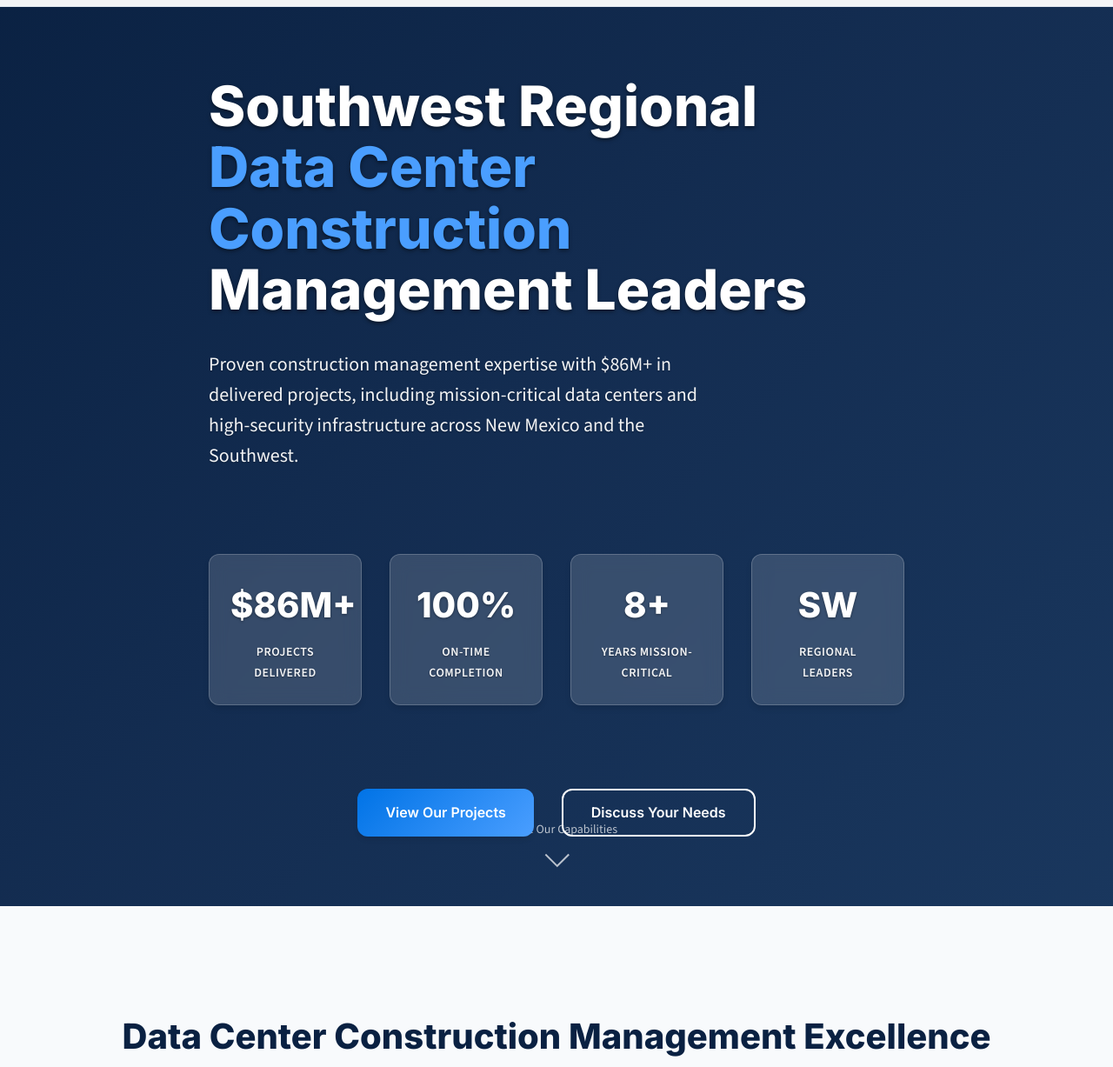
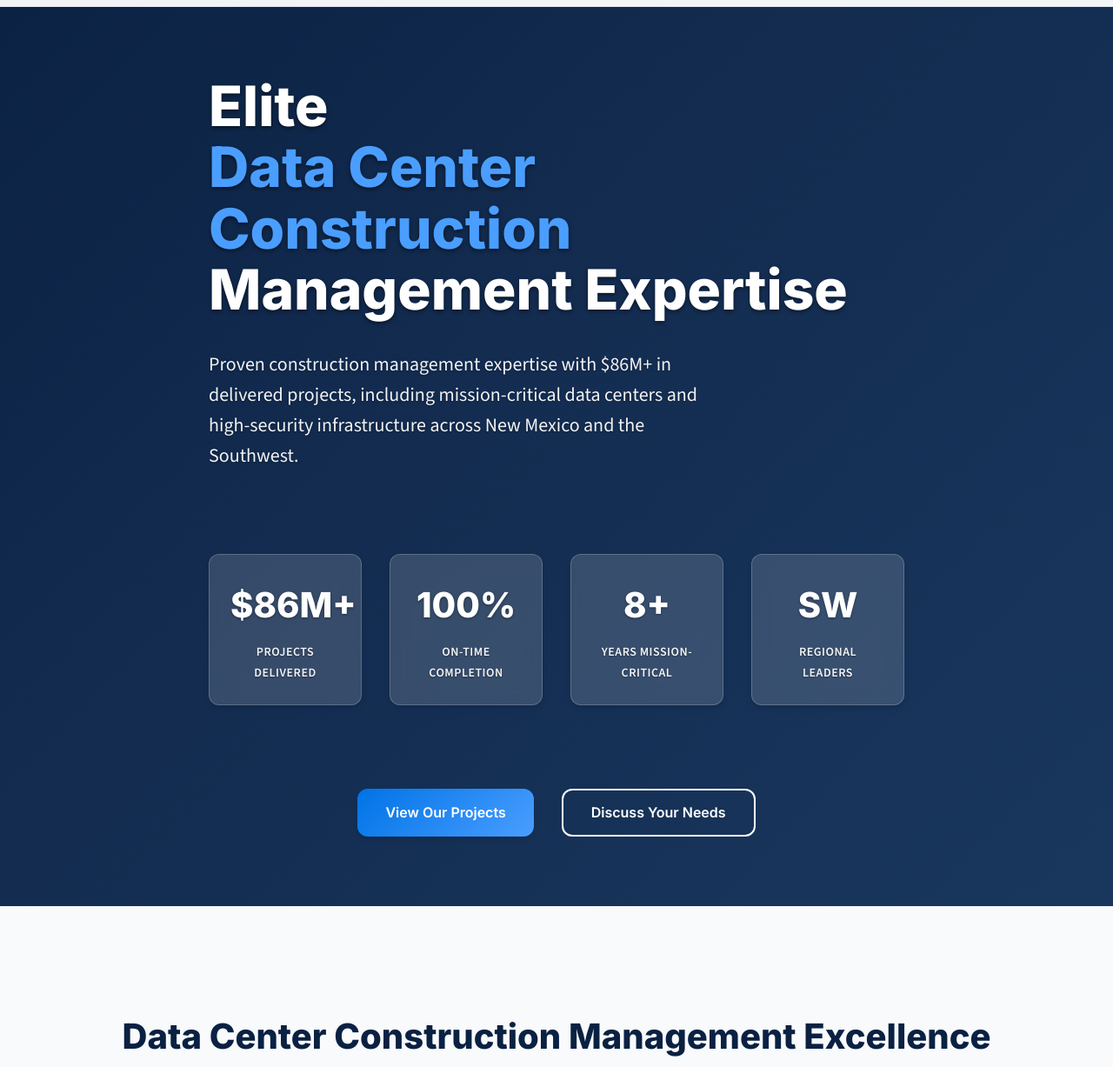
Before and after one commit to 417ps/MTI-NM-v2, a plain HTML site: page index.html in a window 1280 px wide. Shown: the part 73-1300 px from the top of the page at 87% size. Drawn offline with nearby package versions, Linux system fonts and the light colour scheme.

Commit message:
Improve hero section: remove scroll indicator and enhance title
- Removed 'Explore Our Capabilities' scroll indicator from hero section
- Updated hero title from 'Southwest Regional Data Center Construction Management Leaders'
  to 'Elite Data Center Construction Management Expertise'
- Cleaner, more impactful hero section without unnecessary scroll prompt
- More concise and powerful positioning statement for investment audience

🤖 Generated with [Claude Code](https://claude.ai/code)

Co-Authored-By: Claude <noreply@anthropic.com>

```diff
--- a/index.html
+++ b/index.html
@@ -66,9 +66,9 @@
             <div class="hero-content">
 
                 <h1 class="hero-title">
-                    Southwest Regional
+                    Elite
                     <span class="title-accent">Data Center Construction</span>
-                    Management Leaders
+                    Management Expertise
                 </h1>
 
                 <p class="hero-description">
@@ -101,10 +101,6 @@
             </div>
         </div>
 
-        <div class="scroll-indicator">
-            <span>Explore Our Capabilities</span>
-            <div class="scroll-arrow"></div>
-        </div>
     </section>
 
     <!-- Regional Leadership Section -->
```
